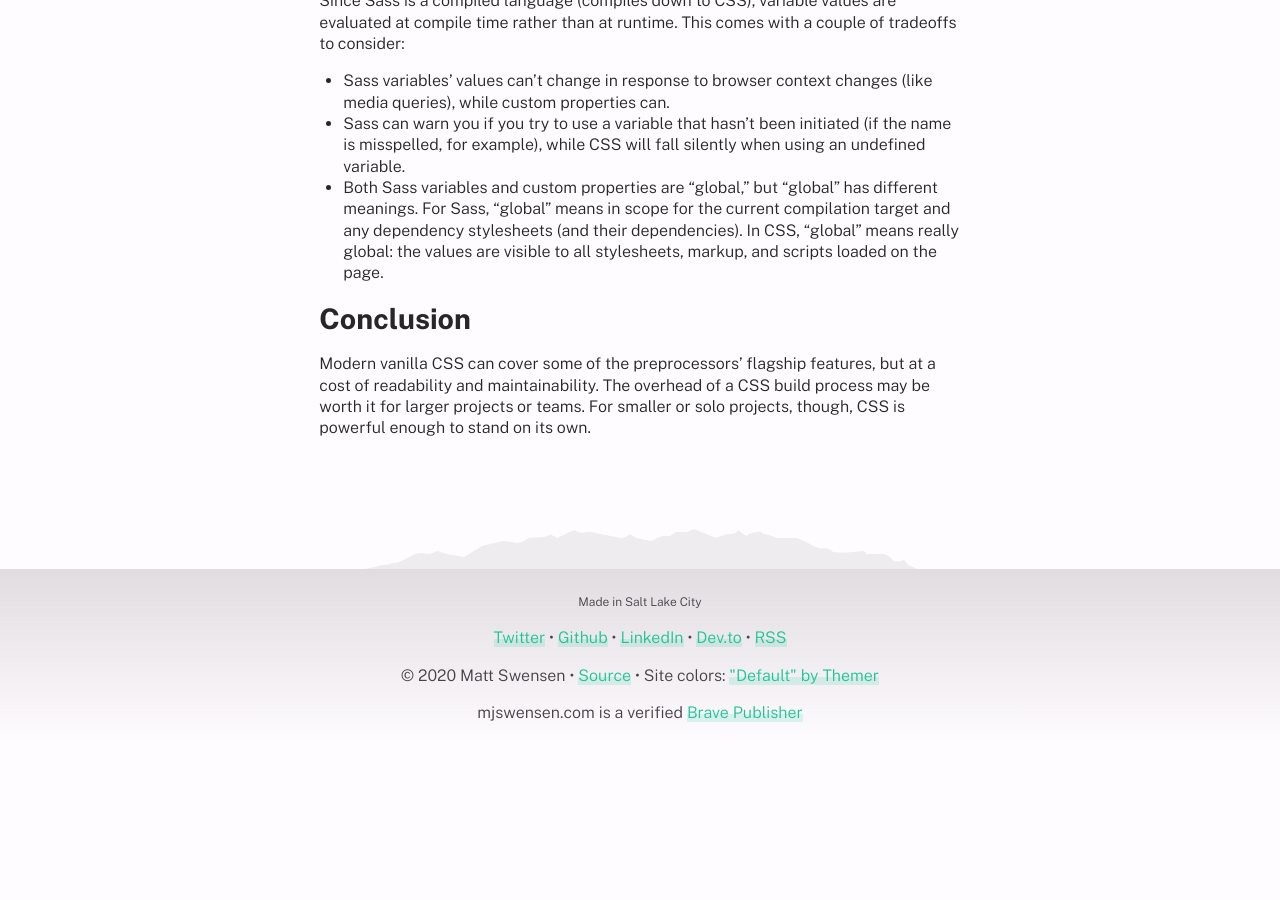
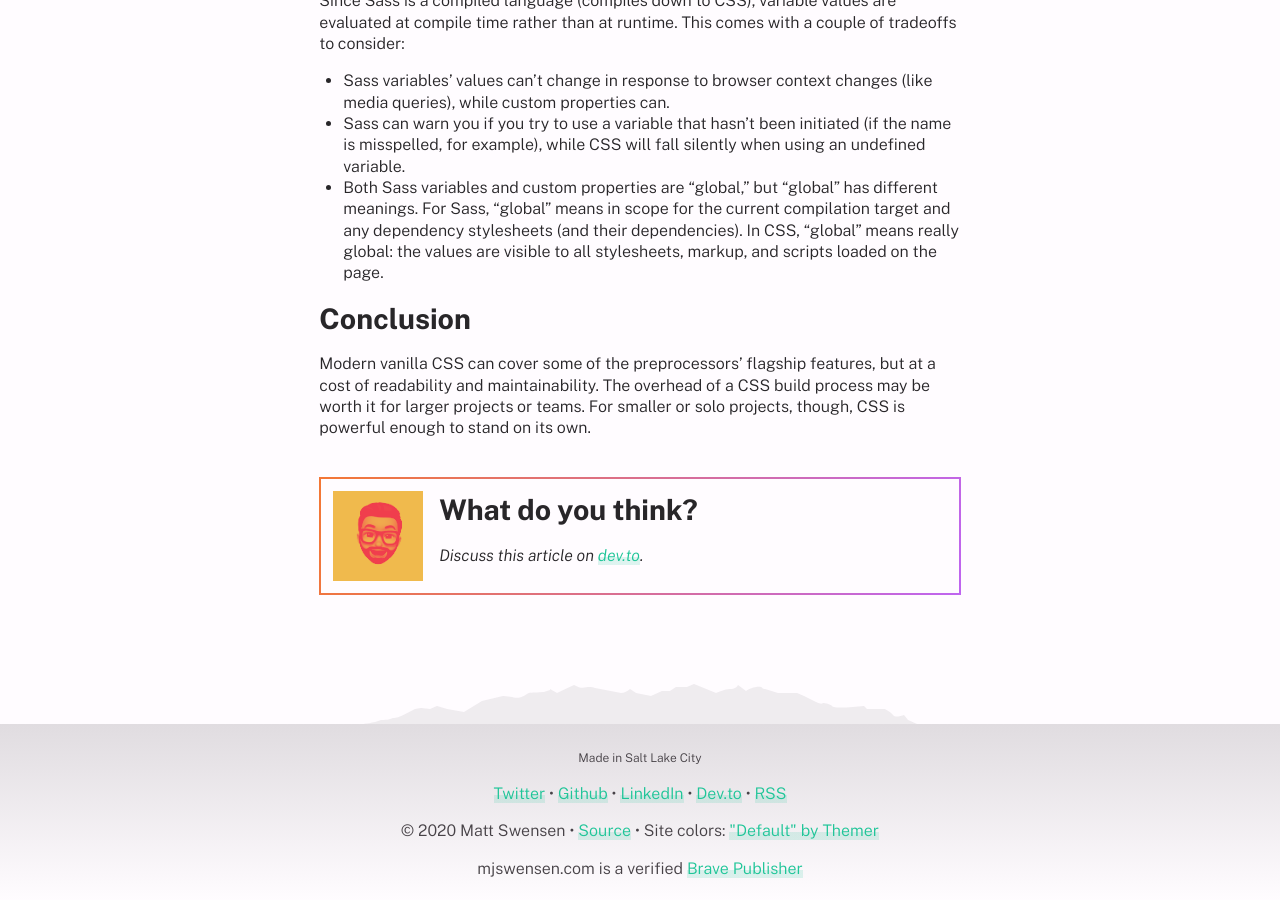
Before and after one commit to mjswensen/mjswensen.com, a Jekyll site: the page built from blog/_posts/2020-09-15-you-might-not-need-sass-modern-css-techniques.md, in a window 1280 px wide and 900 px high, scrolled down 2862 px. Built offline with Jekyll 4.4.1, drawn with Linux system fonts in a browser that asks for light colours; before the commit the page ends 3607 px from its top, so only the background shows below that.

Commit message:
Add dev.to URL

```diff
--- a/blog/_posts/2020-09-15-you-might-not-need-sass-modern-css-techniques.md
+++ b/blog/_posts/2020-09-15-you-might-not-need-sass-modern-css-techniques.md
@@ -3,6 +3,8 @@ title: "You Might Not Need Sass: Modern CSS Techniques"
 date: 2020-09-15 06:46:12 MDT
 layout: post
 excerpt: Sass and other CSS preprocessors have some great features and have been widely used for years. CSS is rapidly evolving, though, and some of the features that were previously only possible through preprocessors are now achievable in plain CSS.
+links:
+  dev.to: https://dev.to/mjswensen/you-might-not-need-sass-modern-css-techniques-15g
 ---
 
 [Sass](https://sass-lang.com/) and other CSS preprocessors have some great features and have been widely used for years. CSS is rapidly evolving, though, and some of the features that were previously only possible through preprocessors are now achievable in plain CSS. While updating the styles for [mjswensen.com](https://mjswensen.com), I found plain CSS to be powerful enough on its own and completely migrated away from Sass. Depending on the size and needs of your project (and target browser support), you may be able to simplify your CSS tool chain as well by using these techniques.
```
